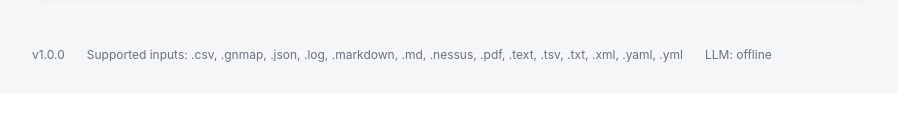
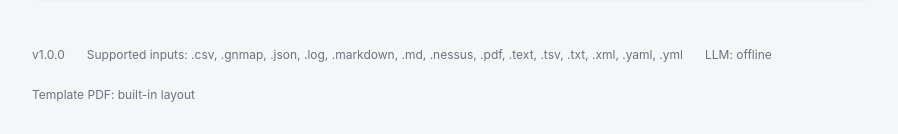
Before and after one commit to SecurityShrimp-LTD/KrillReport, a FastAPI app: page / in a window 1280 px wide. Shown: the part 1336-1470 px from the top of the page, without its empty margins (188-1086 px from the left). Before the commit the page ends 1398 px from the top, so only its background shows below. Run offline with FastAPI, Linux system fonts and the light colour scheme.

Commit message:
Surface LibreOffice availability (startup log, footer, health)
So operators can see at a glance whether template PDFs will be exact:
- create_app logs at startup whether LibreOffice was detected.
- The web footer shows "Template PDF: LibreOffice (exact)" or "built-in layout".
- /api/health and the UI context expose a `libreoffice` boolean.

Tests: tests/test_web_upload.py.

```diff
--- a/krillreport/api/app.py
+++ b/krillreport/api/app.py
@@ -32,6 +32,7 @@ from ..config import LLMSettings, Settings, get_settings
 from ..ingestion import supported_extensions
 from ..logging_config import configure_logging, get_logger
 from ..pipeline import run_pipeline
+from ..report_renderer.docx_to_pdf import libreoffice_available
 from ..template_engine import SUPPORTED_TEMPLATE_EXTENSIONS, TemplateManager
 
 logger = get_logger(__name__)
@@ -49,6 +50,14 @@ def create_app(settings: Optional[Settings] = None) -> FastAPI:
     settings = settings or get_settings()
     configure_logging(settings.log_level)
     settings.ensure_dirs()
+
+    if libreoffice_available():
+        logger.info("LibreOffice detected — template PDFs will be rendered exactly (DOCX→PDF).")
+    else:
+        logger.info(
+            "LibreOffice not found — template PDFs fall back to the built-in layout. "
+            "Install libreoffice-writer for exact PDF fidelity."
+        )
 
     app = FastAPI(title="KrillReport", version=__version__)
     templates = Jinja2Templates(directory=str(_TEMPLATES_DIR))
@@ -68,6 +77,7 @@ def create_app(settings: Optional[Settings] = None) -> FastAPI:
             "providers": _PROVIDERS,
             "current_provider": settings.llm.provider,
             "llm_enabled": settings.llm.enabled,
+            "libreoffice": libreoffice_available(),
         }
         context.update(extra)
         return context
@@ -219,6 +229,7 @@ def create_app(settings: Optional[Settings] = None) -> FastAPI:
                 "version": __version__,
                 "llm_provider": settings.llm.provider,
                 "llm_enabled": settings.llm.enabled,
+                "libreoffice": libreoffice_available(),
             }
         )
 
--- a/krillreport/api/templates/base.html
+++ b/krillreport/api/templates/base.html
@@ -22,6 +22,7 @@
     <span>v{{ version }}</span>
     <span>Supported inputs: {{ supported_extensions | join(', ') }}</span>
     <span>LLM: {{ current_provider }}{{ '' if llm_enabled else ' (disabled)' }}</span>
+    <span>Template PDF: {{ 'LibreOffice (exact)' if libreoffice else 'built-in layout' }}</span>
   </footer>
   <script src="/static/upload.js" defer></script>
 </body>
```
Also changed, not shown: tests/test_web_upload.py (+7 -0 lines).
